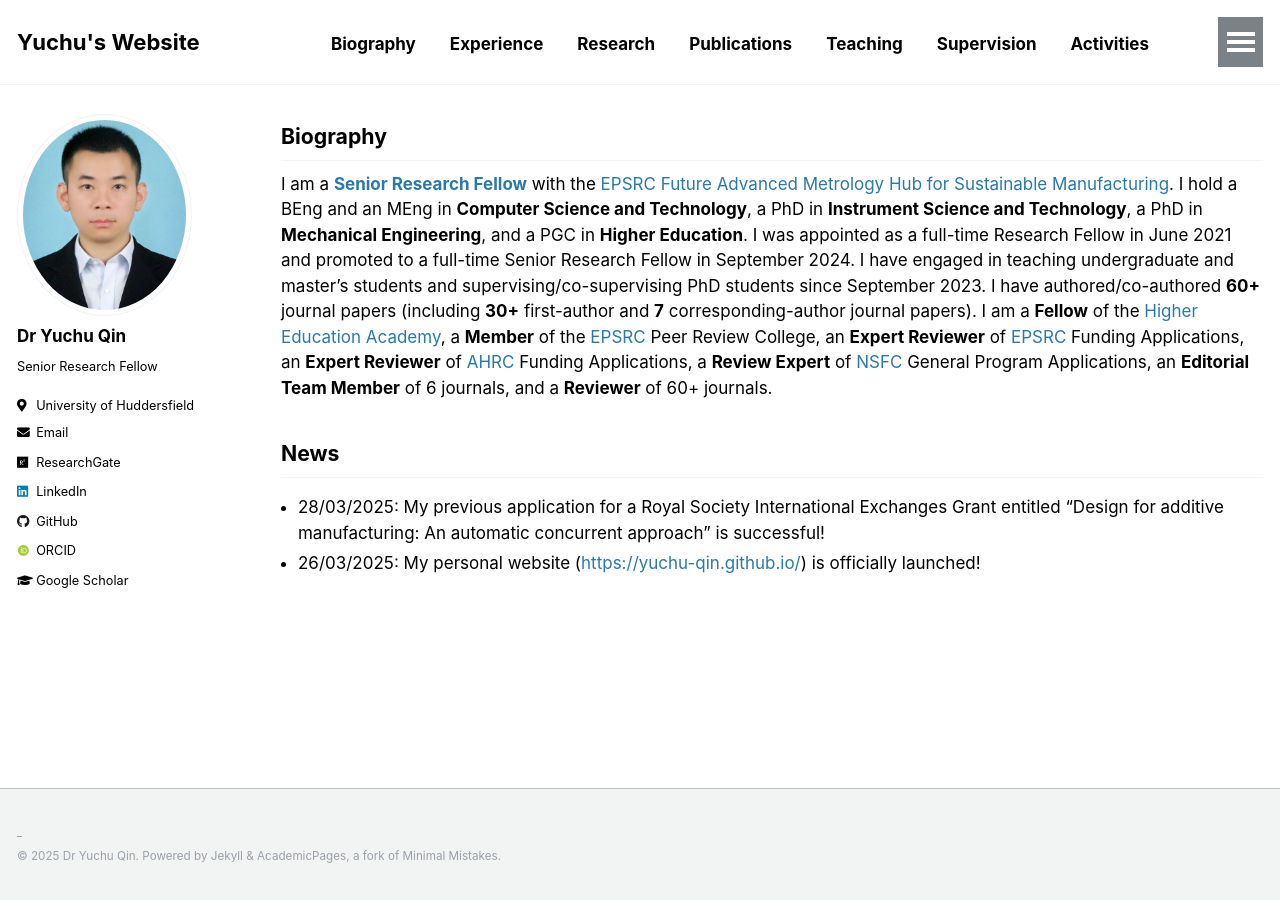
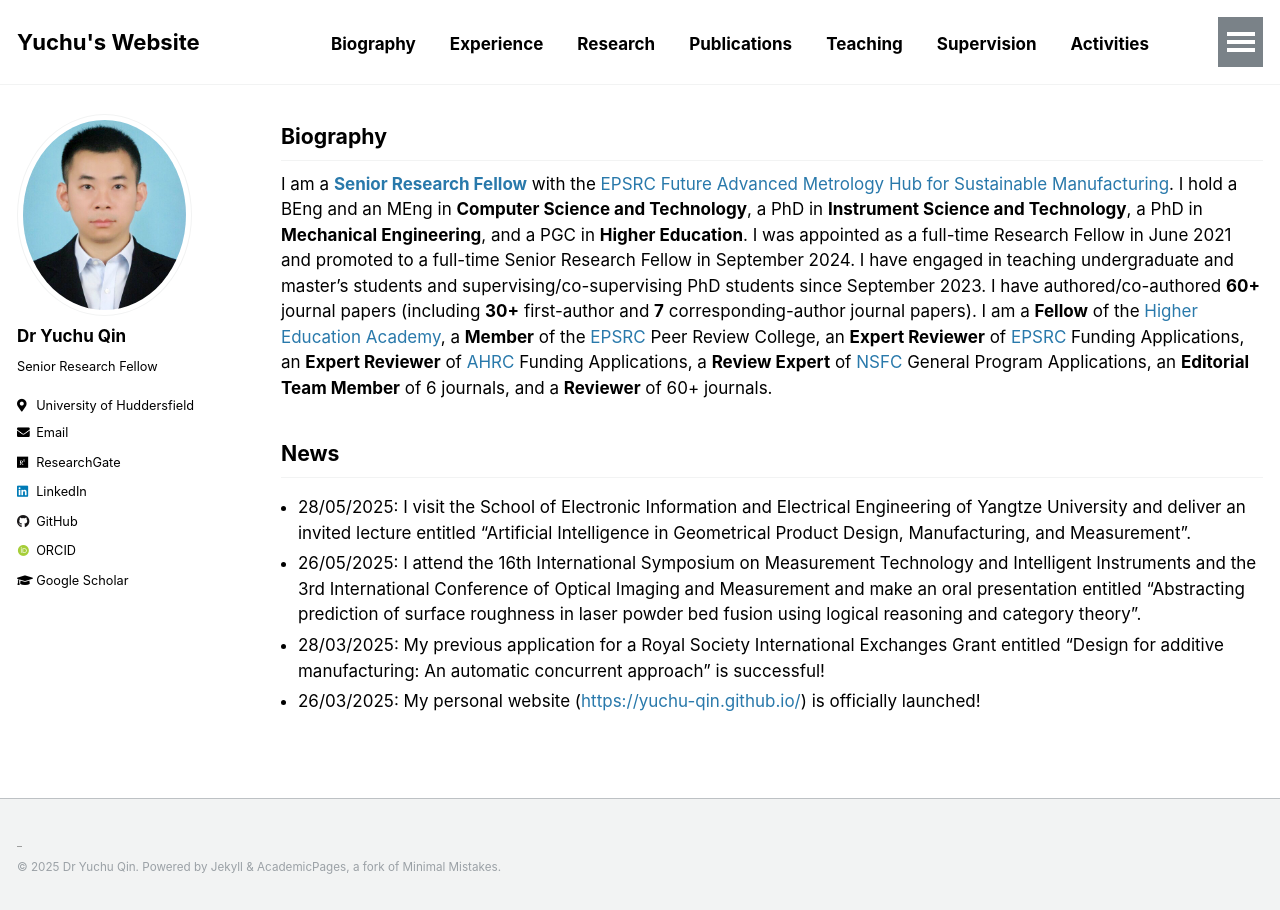
Before and after one commit to yuchu-qin/yuchu-qin.github.io, a Jekyll site: the page built from _pages/index.md, in a window 1280 px wide. Built offline with Jekyll 4.4.1, drawn with Linux system fonts in a browser that asks for light colours; some web fonts are replaced; our own code applies the rules of GitHub Pages for plain Markdown files.

Commit message:
Update index.md

```diff
--- a/_pages/index.md
+++ b/_pages/index.md
@@ -7,5 +7,7 @@ author_profile: true
 I am a [**Senior Research Fellow**](https://pure.hud.ac.uk/en/persons/yuchu-qin) with the [EPSRC Future Advanced Metrology Hub for Sustainable Manufacturing](https://research.hud.ac.uk/institutes-centres/cpt/). I hold a BEng and an MEng in **Computer Science and Technology**, a PhD in **Instrument Science and Technology**, a PhD in **Mechanical Engineering**, and a PGC in **Higher Education**. I was appointed as a full-time Research Fellow in June 2021 and promoted to a full-time Senior Research Fellow in September 2024. I have engaged in teaching undergraduate and master’s students and supervising/co-supervising PhD students since September 2023. I have authored/co-authored **60+** journal papers (including **30+** first-author and **7** corresponding-author journal papers). I am a **Fellow** of the [Higher Education Academy](https://www.advance-he.ac.uk/), a **Member** of the [EPSRC](https://www.ukri.org/councils/epsrc/) Peer Review College, an **Expert Reviewer** of [EPSRC](https://www.ukri.org/councils/epsrc/) Funding Applications, an **Expert Reviewer** of [AHRC](https://www.ukri.org/councils/ahrc/) Funding Applications, a **Review Expert** of [NSFC](https://www.nsfc.gov.cn/english/site_1/index.html) General Program Applications, an **Editorial Team Member** of 6 journals, and a **Reviewer** of 60+ journals.
 
 ## News
+- 28/05/2025: I visit the School of Electronic Information and Electrical Engineering of Yangtze University and deliver an invited lecture entitled "Artificial Intelligence in Geometrical Product Design, Manufacturing, and Measurement".
+- 26/05/2025: I attend the 16th International Symposium on Measurement Technology and Intelligent Instruments and the 3rd International Conference of Optical Imaging and Measurement and make an oral presentation entitled "Abstracting prediction of surface roughness in laser powder bed fusion using logical reasoning and category theory".
 - 28/03/2025: My previous application for a Royal Society International Exchanges Grant entitled "Design for additive manufacturing: An automatic concurrent approach" is successful!
 - 26/03/2025: My personal website (<https://yuchu-qin.github.io/>) is officially launched!
```
